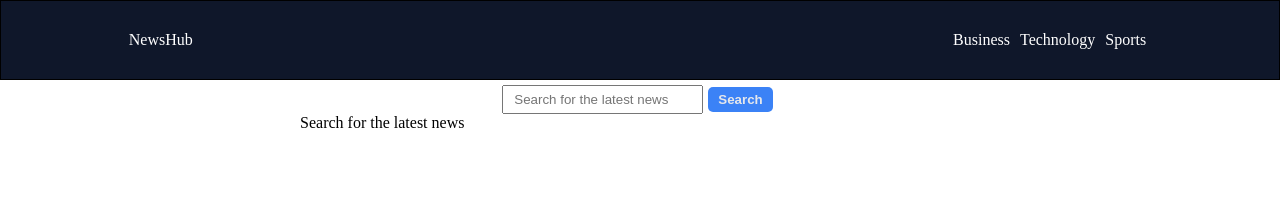
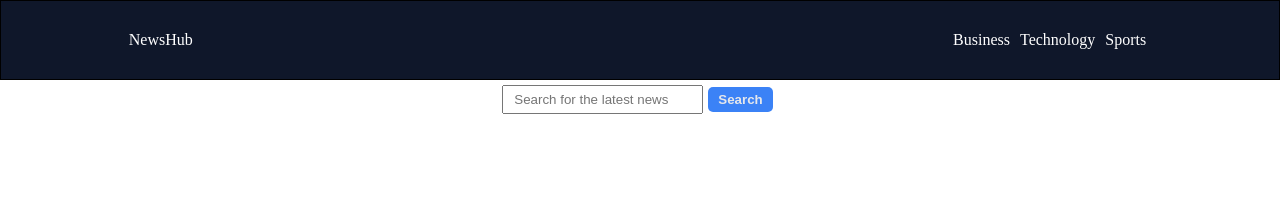
Before and after one commit to Ryan3389/news, a React (Vite) app in the folder client/: page /search in a window 1280 px wide. Shown: the top 204 px of the page. Built offline with nearby package versions, Linux system fonts and the light colour scheme.

Commit message:
added readme file

```diff
--- a/client/src/pages/SearchPage.jsx
+++ b/client/src/pages/SearchPage.jsx
@@ -49,7 +49,6 @@ function SearchPage() {
 
         <>
             <form onSubmit={handleFormSubmit} className="search-form">
-                {/* <label htmlFor="searchTerm">Search</label> */}
                 <input
                     type="text"
                     name="searchTerm"
@@ -63,15 +62,15 @@ function SearchPage() {
 
             <section className="news-section">
                 <div className="news-container">
-                    {newsState.length === 0 ? <p className="search-cta">Search for the latest news</p> : newsState.map((article, index) => (
+                    {newsState.map((article, index) => (
                         <NewsCard
                             title={article.title}
                             img={article.img}
                             newsLink={article.newsLink}
+                            desc={article.description}
                             key={index}
                         />
                     ))}
-
                 </div>
             </section>
         </>
```
Also changed, not shown: 2 other files (tests, documents, lock files or other folders).
